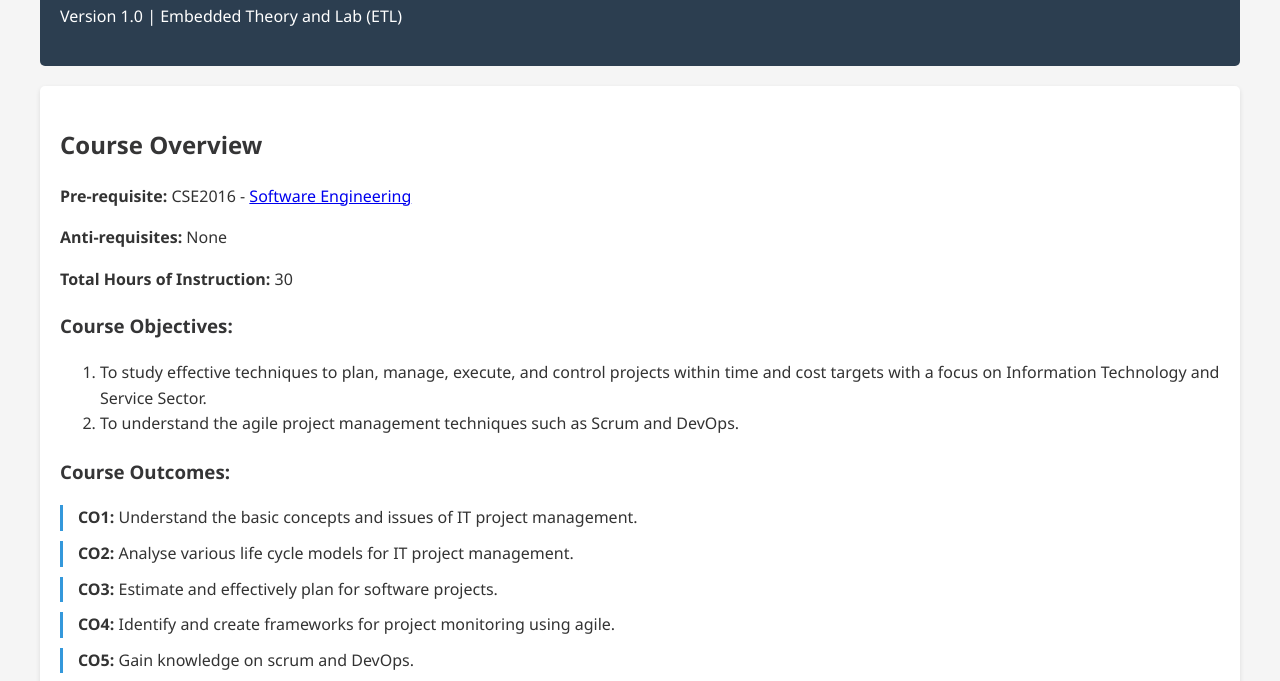
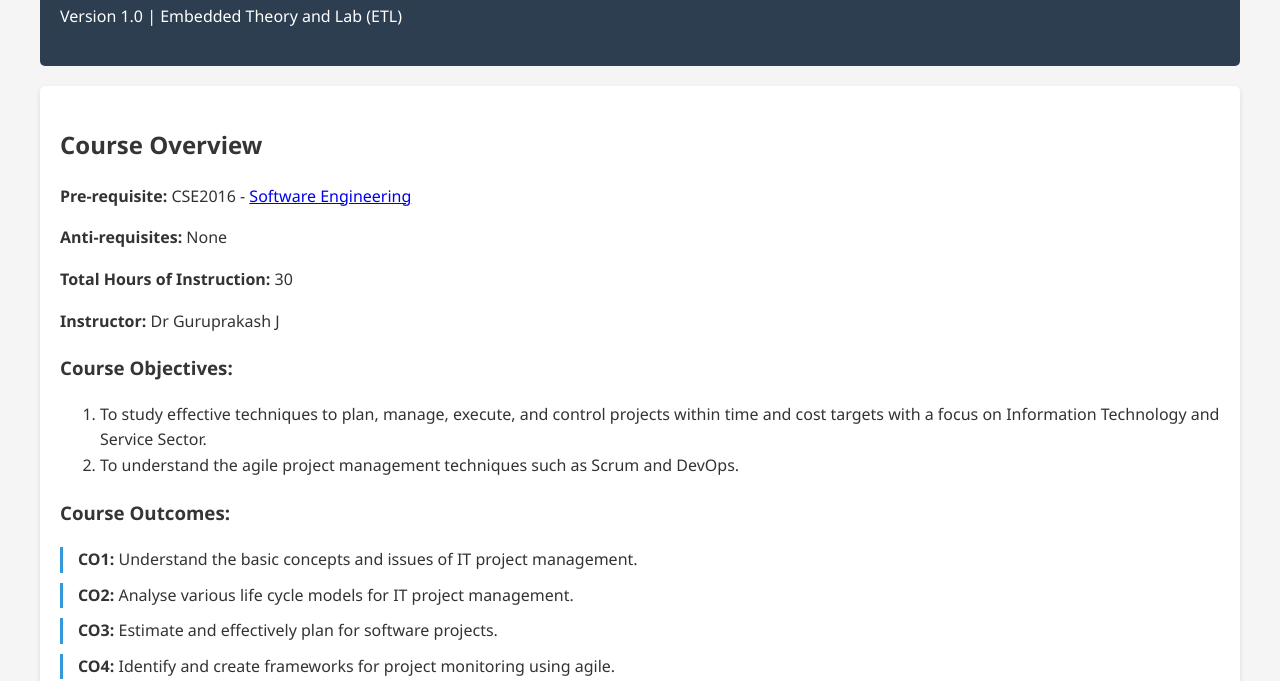
Before and after one commit to guruprakashj1/SoftwareProjectManagement, a plain HTML site: page index.html in a window 1280 px wide. Shown: the part 130-811 px from the top of the page. Drawn offline with Linux system fonts and the light colour scheme.

Commit message:
Update index.html

```diff
--- a/index.html
+++ b/index.html
@@ -134,6 +134,8 @@
         <p><strong>Pre-requisite:</strong> CSE2016 - <a href="https://guruprakashj1.github.io/SoftwareEngineering/"> Software Engineering</a> </p>
         <p><strong>Anti-requisites:</strong> None</p>
         <p><strong>Total Hours of Instruction:</strong> 30</p>
+        <p><strong>Instructor:</strong> Dr Guruprakash J</p>
+
 
         <h3>Course Objectives:</h3>
         <ol>
```
